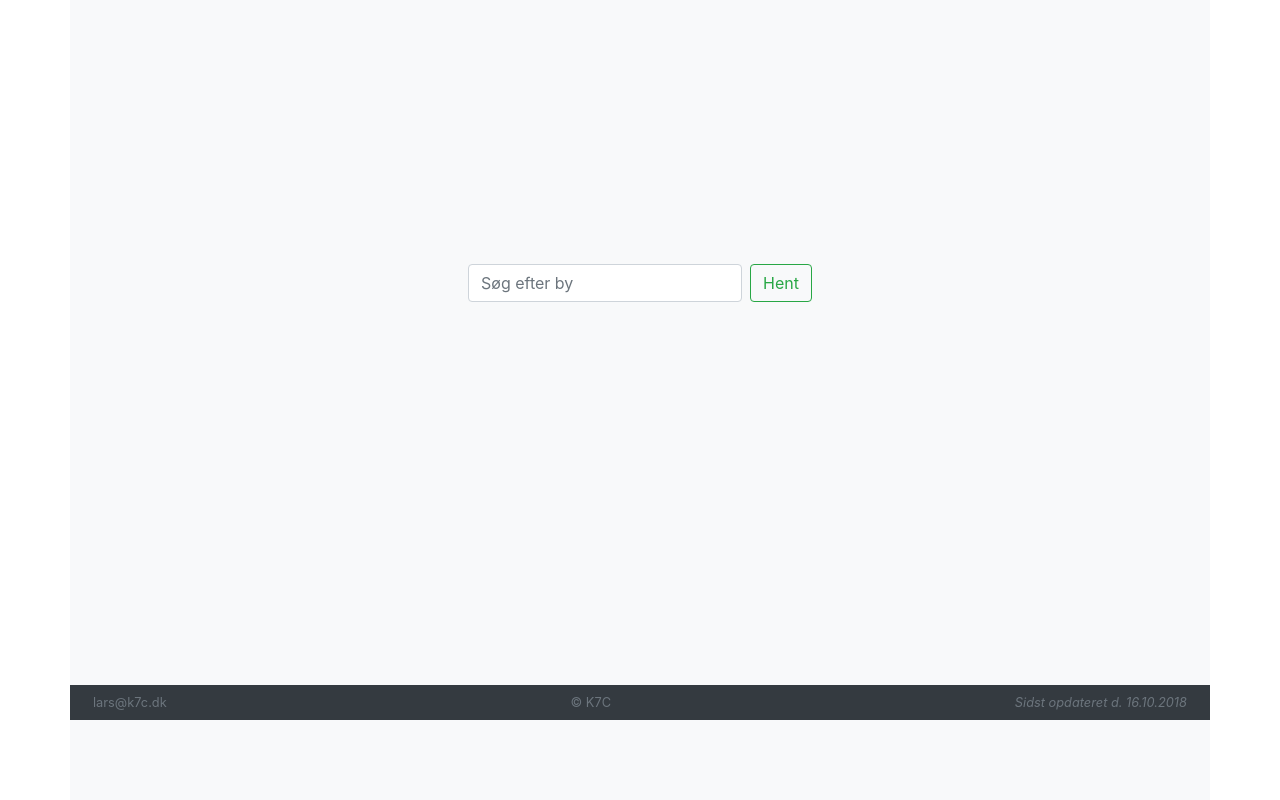
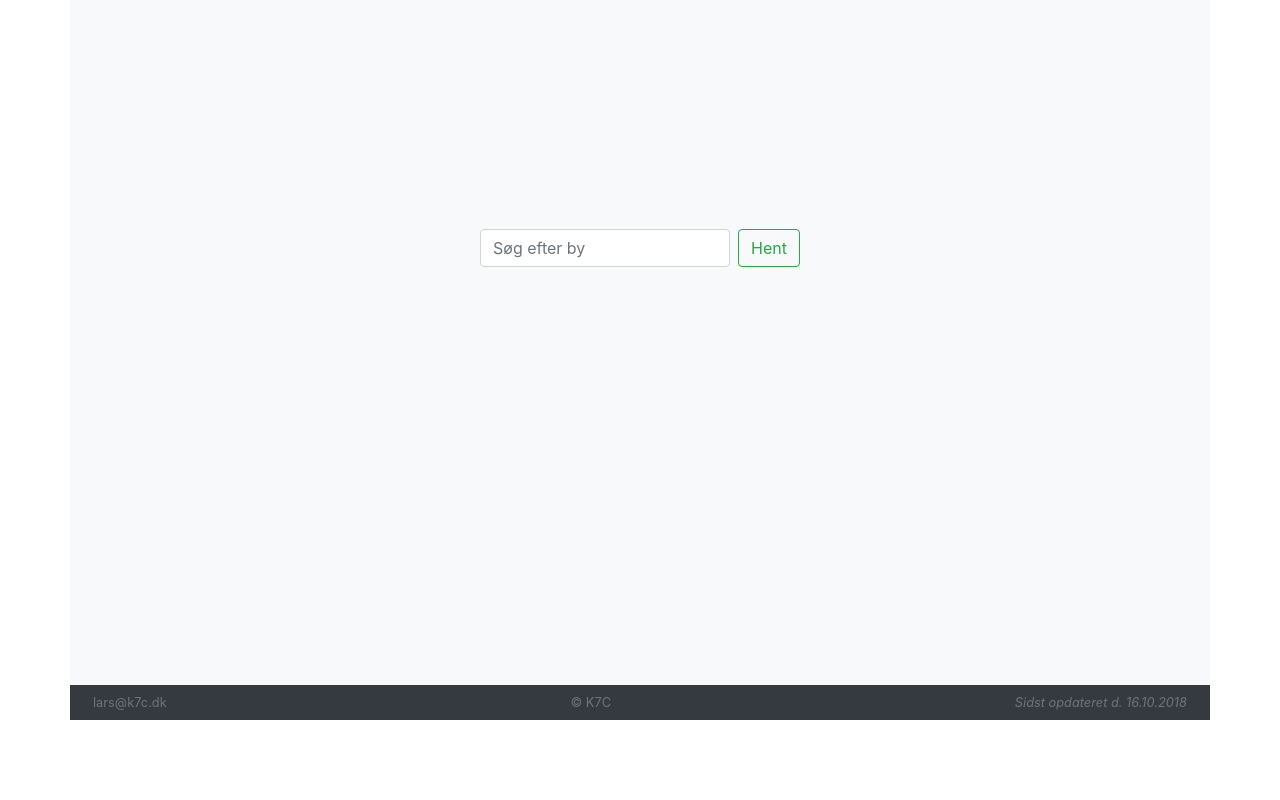
Before and after one commit to larsk7cdk/vejrportalen, a PHP site: page / in a window 1280 px wide. Shown: the part 80-880 px from the top of the page. After the commit the page ends 800 px from the top, so only its background shows below. Run offline with PHP 8.4, Linux system fonts and the light colour scheme; some libraries are stand-ins or nearby versions.

Commit message:
working...

```diff
--- a/app.css
+++ b/app.css
@@ -24,5 +24,5 @@ footer {
 }
 
 .fill {
-  height: 100vh;
+  height: calc(100vh - 105px);
 }
--- a/wheater/wheater.css
+++ b/wheater/wheater.css
@@ -1,3 +1,7 @@
+#search-text {
+  width: 250px;
+}
+
 .weather-forecast {
   display: flex;
   justify-content: center;
@@ -46,14 +50,14 @@
   }
 }
 
-.showSearchOnly {
+.show-search-only {
   display: flex;
   justify-content: center;
   position: relative;
   top: 33%;
 }
 
-.showSearchOnly1 {
+.show-search-top-only {
   display: flex;
   margin-top: 15px;
   margin-bottom: 30px;
--- a/wheater/wheater.html
+++ b/wheater/wheater.html
@@ -1,31 +1,19 @@
-<section id="searchSection">
-  <form id="search-form" class="form-inline" role="search">
-    <input id="search-text" class="form-control mr-sm-2" type="text" placeholder="Søg efter by"
-           aria-label="Search text" required>
-    <button id="search-btn" type="submit" class="btn btn-outline-success my-2 my-sm-0">Hent</button>
-  </form>
+<section id="search-section">
+  <div class="form-group">
+    <form id="search-form" class="form-inline" role="search">
+      <input id="search-text" class="form-control mr-2" type="text" placeholder="Søg efter by"
+             aria-label="Search text" required>
+      <button id="search-btn" type="submit" class="btn btn-outline-success my-2 my-sm-0">Hent</button>
+    </form>
+    <!--<div id="search-buttons">-->
+      <!--<div class="d-flex justify-content-around mt-3">-->
+        <!--<button class="btn btn-outline-secondary" onclick="changePage('target')" >Varslinger<span class="badge badge-pill badge-info ml-1">9</span>-->
+        <!--</button>-->
+        <!--<button class="btn btn-outline-secondary">Vejrindberetning</button>-->
+      <!--</div>-->
+    <!--</div>-->
+  </div>
 </section>
-
-<!--<article class="row py-2 w-100 mx-auto">-->
-<!--<form id="search-form" class="form-inline" role="search">-->
-<!--<input id="search-text" class="form-control mr-sm-2" type="text" placeholder="Søg efter by"-->
-<!--aria-label="Search text" required>-->
-<!--<button id="search-btn" type="submit" class="btn btn-outline-success my-2 my-sm-0">Hent</button>-->
-<!--</form>-->
-<!--</article>-->
-
-<!--<article class="">-->
-<!--<form id="search-form" class="form-inline" role="search">-->
-<!--<input id="search-text" class="form-control mr-sm-2" type="text" placeholder="Søg efter by"-->
-<!--aria-label="Search text" required>-->
-<!--<button id="search-btn" type="submit" class="btn btn-outline-success my-2 my-sm-0">Hent</button>-->
-<!--</form>-->
-<!--</article>-->
-<!--<hr>-->
-
-<!--<article id="weather-no-content">-->
-<!--<p class="pt-2">Der er ikke hentet nogen vejrudsigt</p>-->
-<!--</article>-->
 
 <article id="weather-loading-content">
   <div class="text-center">
--- a/wheater/wheater.js
+++ b/wheater/wheater.js
@@ -18,8 +18,8 @@ $(document).ready(function() {
   $("#weather-success-content").hide();
   $("#weather-error-content").hide();
 
-  $("#searchSection").removeClass().addClass("showSearchOnly");
-  $("#searchHr").hide();
+  $("#search-section").removeClass().addClass("show-search-only");
+  $("#search-buttons").show();
   // getWeather();
 
 
@@ -51,7 +51,8 @@ $(document).ready(function() {
       })
         .done(function() {
           console.log("done");
-          $("#searchSection").removeClass().addClass("showSearchOnly1");
+          $("#search-section").removeClass().addClass("show-search-top-only");
+          $("#search-buttons").hide();
           $("#weather-success-content").show();
         })
         .fail(function() {
```
